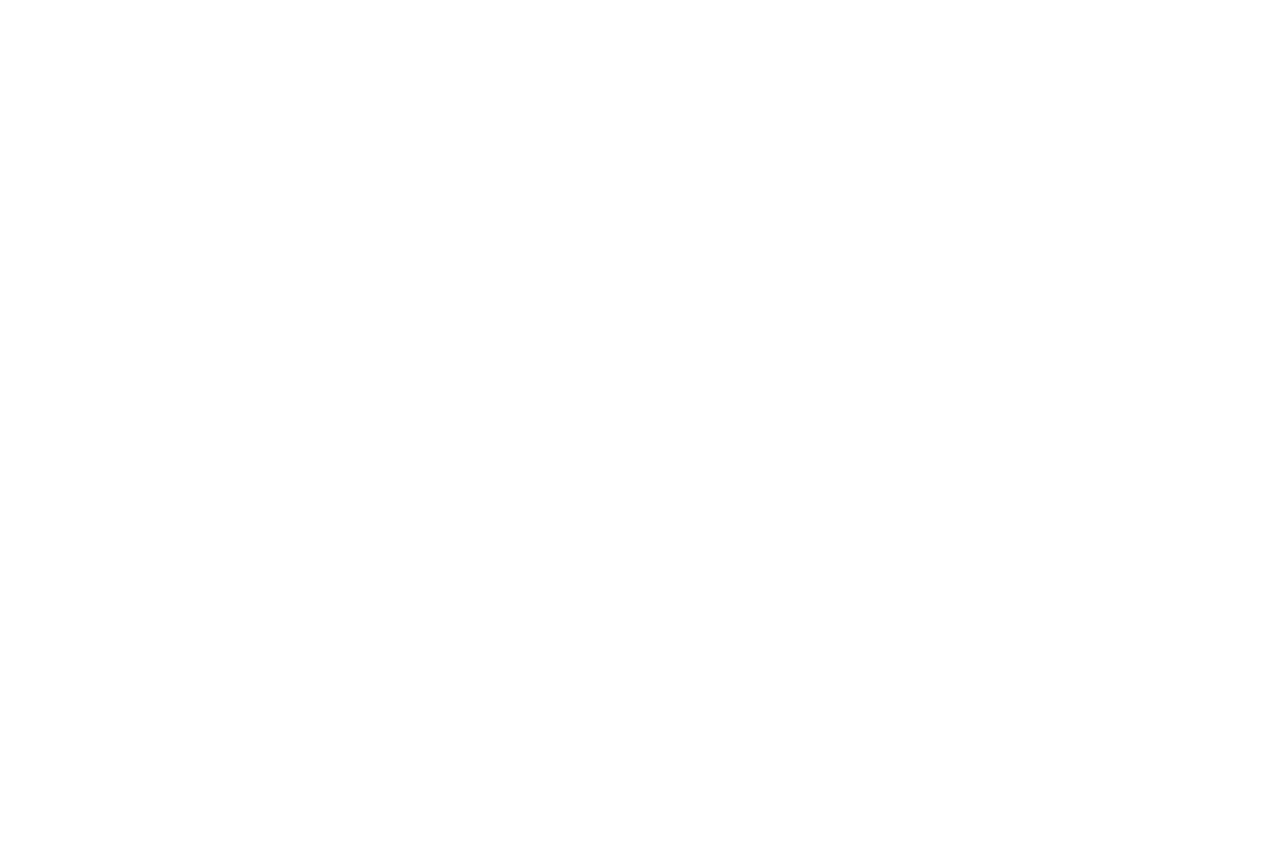
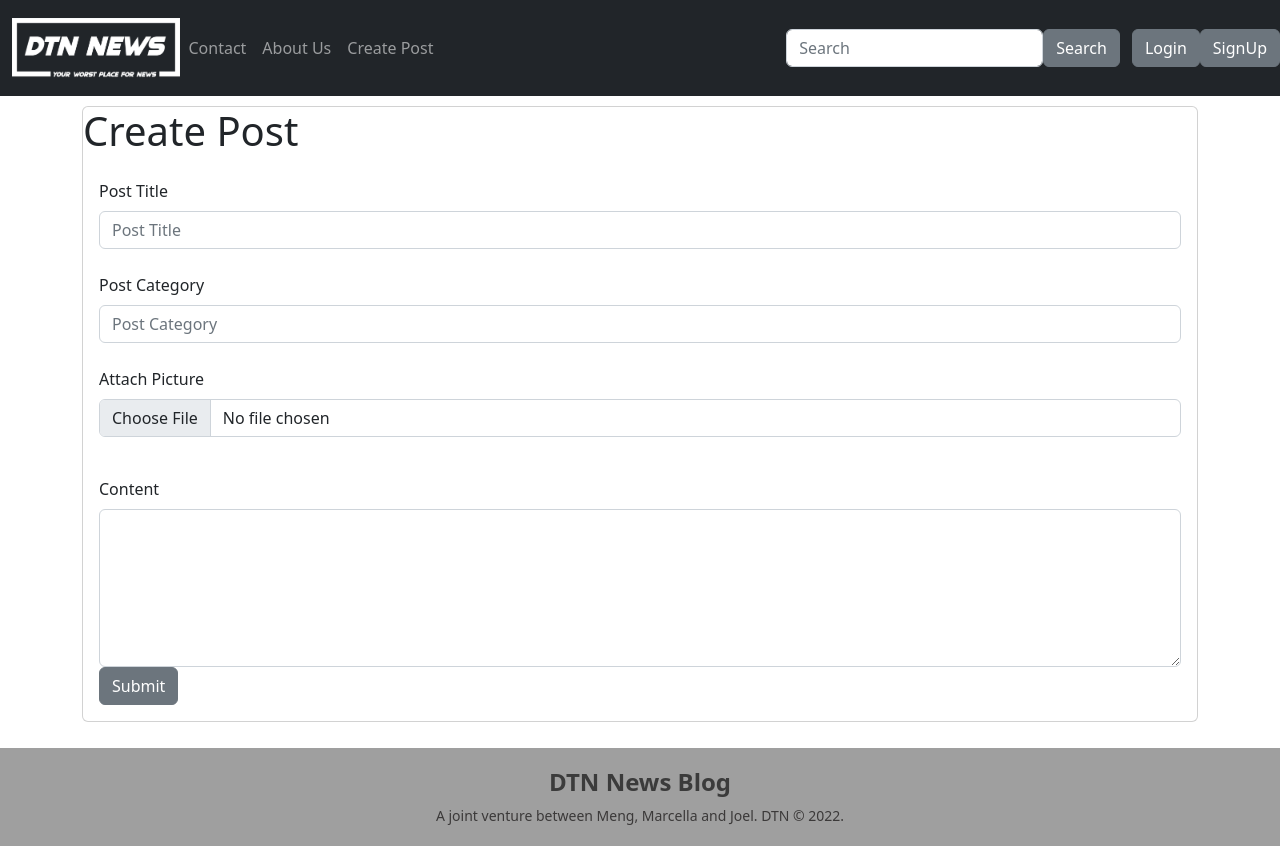
Before and after one commit to curlerhaus/DTNS_News_Blog, a React (Create React App) app in the folder client/: page /post in a window 1280 px wide. Before the commit this address had no page. Before the commit the page ends 800 px from the top, so only its background shows below. Built offline with nearby package versions, Linux system fonts and the light colour scheme.

Commit message:
finished login and added logout button

```diff
--- a/client/src/App.js
+++ b/client/src/App.js
@@ -12,6 +12,8 @@ import CreatePost from "./components/createpost";
 function App() {
   return (
     <div>
+
+
       <Router>
         <Routes>
           <Route path="/" element={<TopNavBar />} />
@@ -20,7 +22,7 @@ function App() {
           <Route path="home" element={<Home />} />
           <Route path="about" element={<About />} />
           <Route path="contact" element={<Contact />} />
-          <Route path="createpost" element={<CreatePost />} />
+          <Route path="post" element={<CreatePost />} />
         </Routes>
       </Router>
     </div>
--- a/client/src/components/topnavbar.css
+++ b/client/src/components/topnavbar.css
@@ -1,13 +1,13 @@
 img {
-    height: 50px;
+  height: 50px;
 }
 
 .search {
-    width: 10px;
+  width: 10px;
 }
 
-.divider{
-    width:5px;
-    height:auto;
-    display:inline-block;
+.divider {
+  width: 5px;
+  height: auto;
+  border-spacing: 15px 50px;
 }
--- a/client/src/components/topnavbar.js
+++ b/client/src/components/topnavbar.js
@@ -9,18 +9,23 @@ import Nav from "react-bootstrap/Nav";
 
 function Topnavbar() {
   const navigate = useNavigate();
+  const change = localStorage.getItem('user');
+
+  const logOut = () => {
+    localStorage.clear();
+    navigate('/')
+  }
 
   return (
     <div>
-      <Navbar bg="dark" variant="dark">
+      <Navbar bg="dark" variant="dark" >
         <Container>
-          <a href="/home" className="logo">
-            <img src="./logo/DTN_logo.png" alt="logo" />
-          </a>
+          <Nav.Link href="/home" className="logo">
+            <img src="./logo/DTN_logo.png" alt="logo" /></Nav.Link>
           <Nav className="me-auto">
             <Nav.Link href="/contact">Contact</Nav.Link>
             <Nav.Link href="/about">About Us</Nav.Link>
-            <Nav.Link href="/createpost">Create Post</Nav.Link>
+            <Nav.Link href="/post">Create Post</Nav.Link>
           </Nav>
           <Form className="d-flex">
             <Form.Control
@@ -29,23 +34,36 @@ function Topnavbar() {
               className="me-6"
               aria-label="Search"
             />
-            <div class="divider" />
-
             <Button variant="secondary">Search</Button>
           </Form>
         </Container>
 
-        <Button variant="secondary" onClick={() => navigate("/Login")}>
-          Login
+
+
+        {/* Signup button to Login */}
+        {change ? <Button variant="secondary" onClick={logOut} to="/">
+          Logout
         </Button>
-        <div class="divider" />
-        <Button variant="secondary" onClick={() => navigate("/signup")}>
-          SignUp
-        </Button>
-        <div class="divider" />
+
+          : <>
+            <Button variant="secondary" onClick={() => navigate("/home")}>
+              Login
+            </Button>
+            <Button variant="secondary" onClick={() => navigate("/signup")}>
+              SignUp
+            </Button>
+
+          </>
+        }
+
+
       </Navbar>
     </div>
-  );
+  )
 }
 
+
+
+
+
 export default Topnavbar;
```
